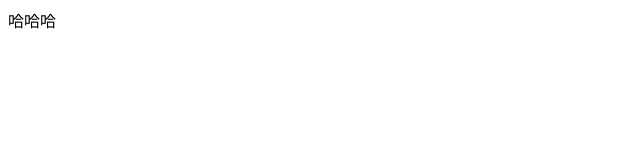
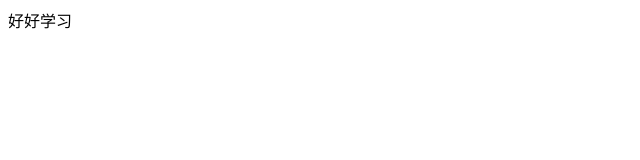
Before and after one commit to wangweiqing110/personal_profile, a plain HTML site: page index.html in a window 1280 px wide. Shown: the full height of the page, 0-640 px from the left. Drawn offline with Linux system fonts and the light colour scheme.

Commit message:
Update index.html

```diff
--- a/index.html
+++ b/index.html
@@ -1,3 +1,3 @@
 <html>
-  <body>哈哈哈</body>
+  <body>好好学习</body>
 </html>
```
